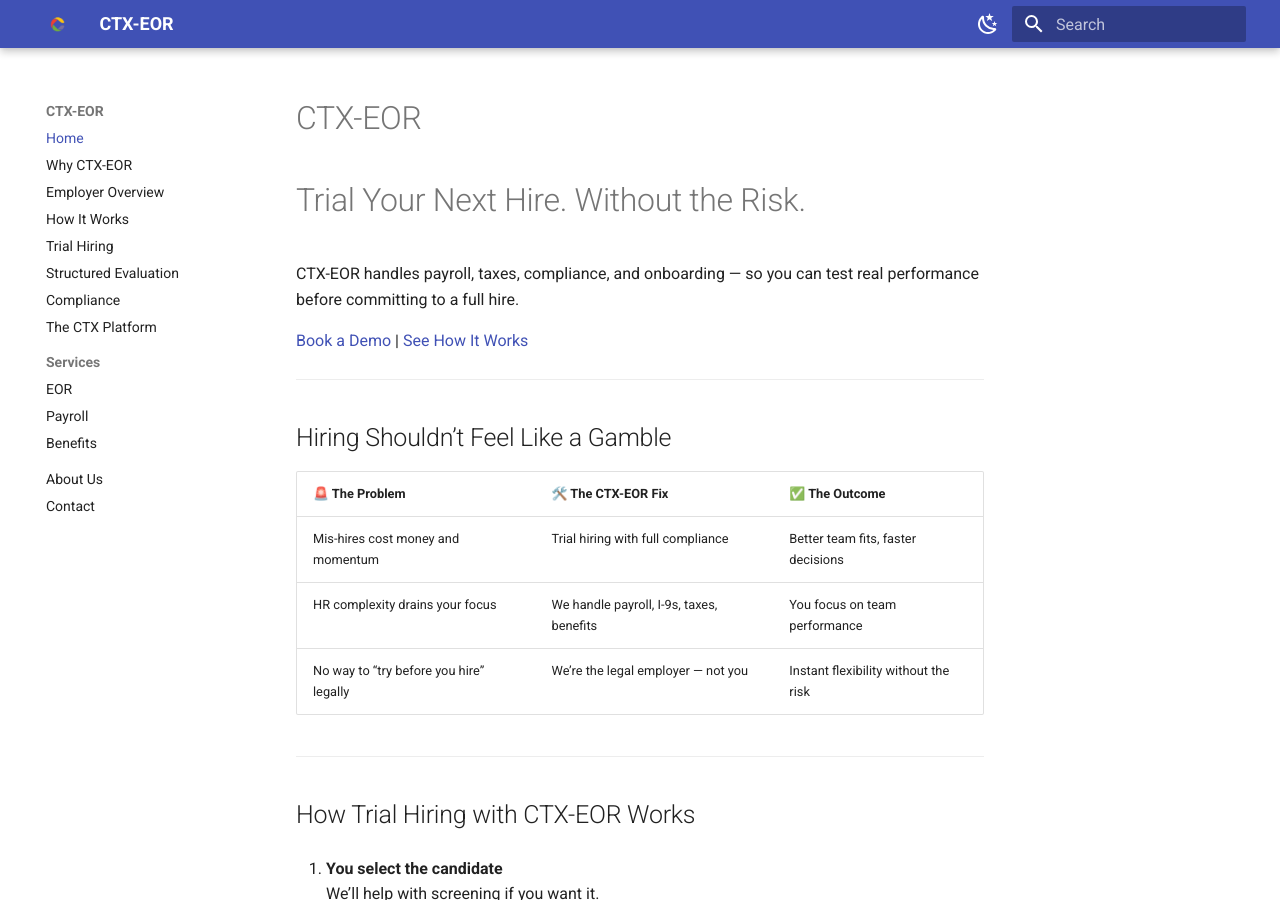
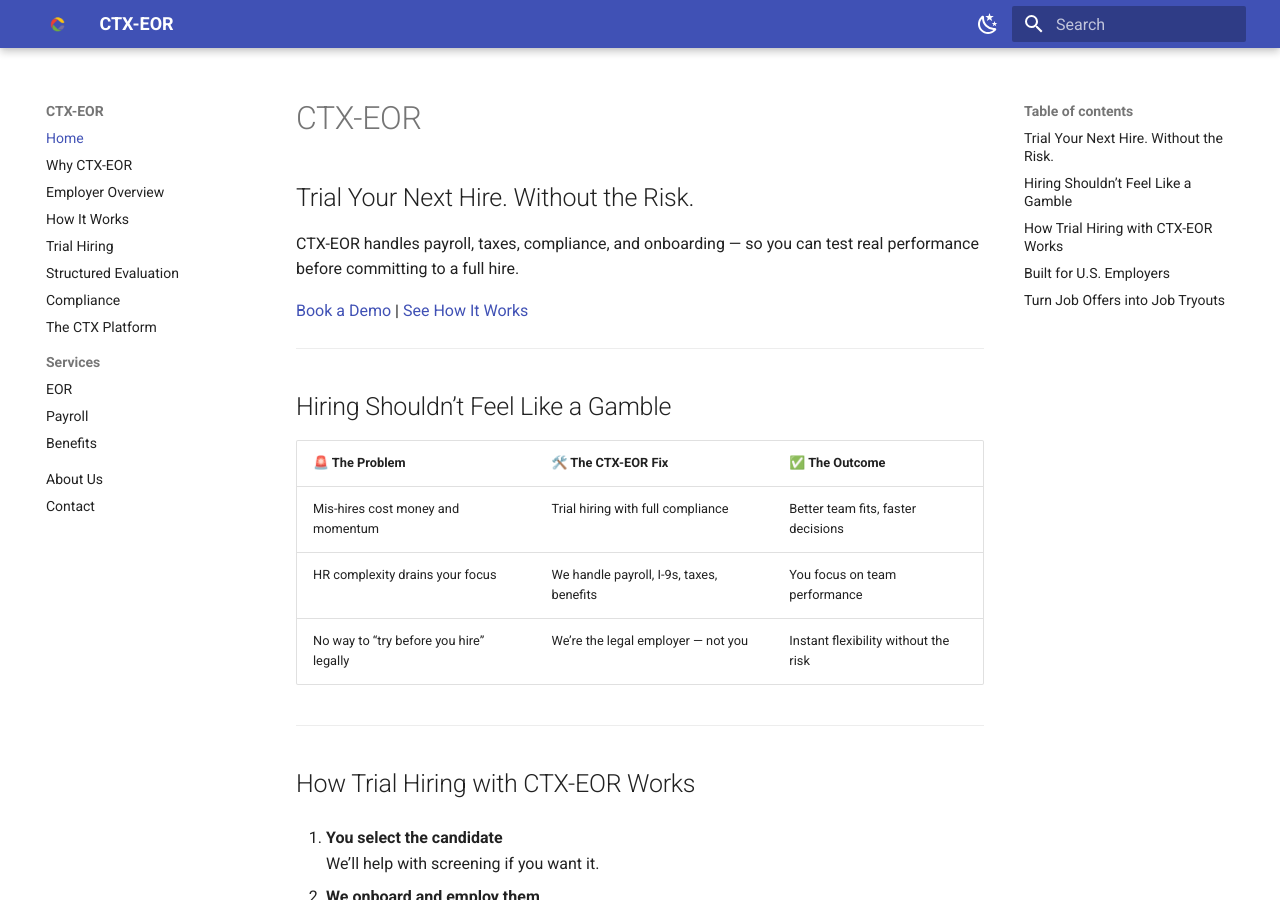
Before and after one commit to cirrusflyer275ds/ctx-eor-site, an MkDocs documentation site: the page built from docs/index.md, in a window 1280 px wide and 900 px high. Built offline with MkDocs 1.6.1 and Material for MkDocs 9.7.7, drawn with Linux system fonts in a browser that asks for light colours.

Commit message:
Update index.md

```diff
--- a/docs/index.md
+++ b/docs/index.md
@@ -1,6 +1,6 @@
 # CTX-EOR
 
-# Trial Your Next Hire. Without the Risk.
+## Trial Your Next Hire. Without the Risk.
 
 CTX-EOR handles payroll, taxes, compliance, and onboarding — so you can test real performance before committing to a full hire.
 
```
